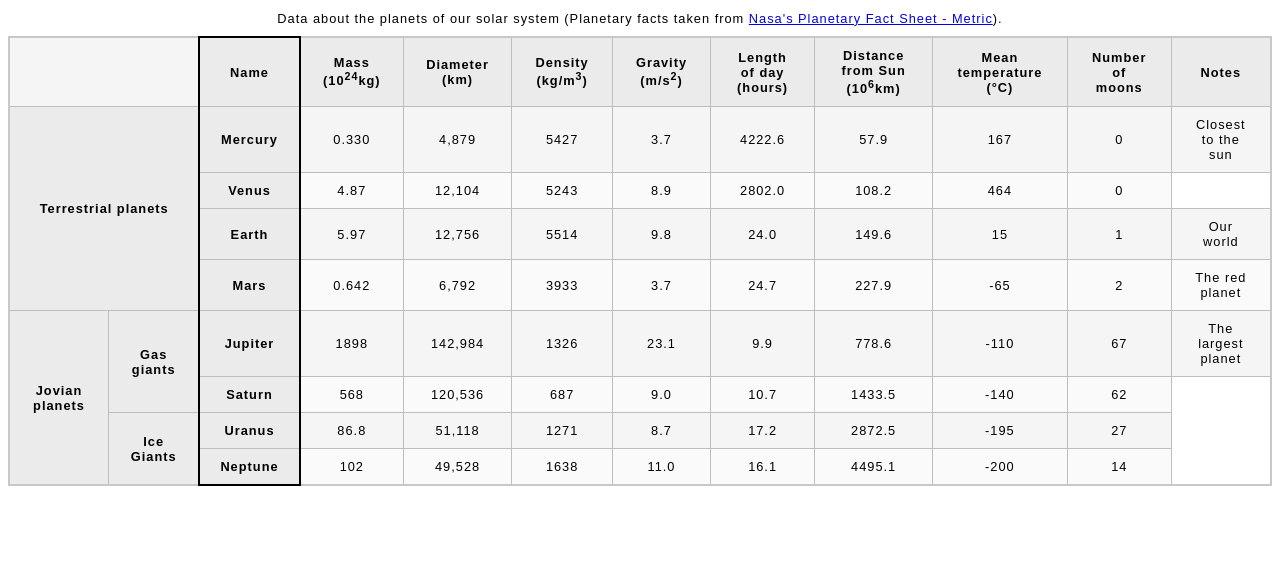
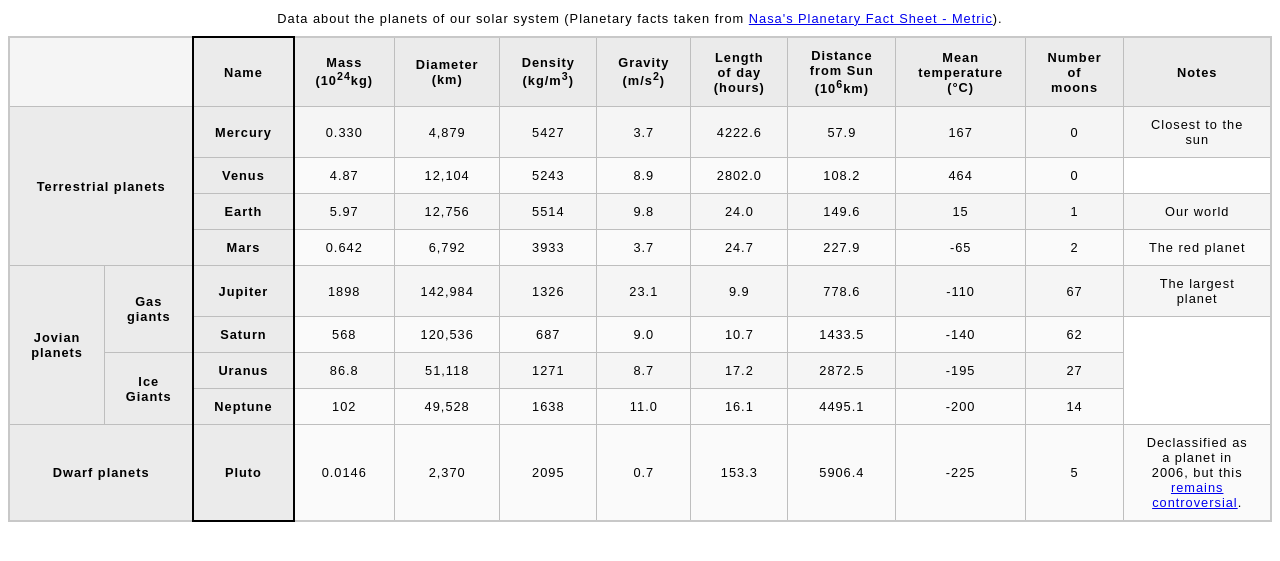
Before and after one commit to mohamedhaniff/mohamedhaniff.github.io, a plain HTML site: page lab2/part2/index.html in a window 1280 px wide. Shown: the part 79-640 px from the top of the page. Drawn offline with Linux system fonts and the light colour scheme.

Commit message:
Final touches

```diff
--- a/lab2/part2/index.html
+++ b/lab2/part2/index.html
@@ -103,6 +103,11 @@
         <th scope = "row " > Neptune </th>
         <td> 102 </td> <td> 49,528 </td> <td>  1638 </td> <td> 11.0</td> <td> 16.1 </td> <td>  4495.1 </td> <td>  -200 </td> <td> 14 </td>
       </tr>
+      <tr>
+        <th rowspan="4" , colspan="2" scope = "rowgroup"> Dwarf planets
+      </tr>
+      <th scope = "row" > Pluto </th>
+      <td> 0.0146 </td> <td> 2,370 </td> <td> 2095 </td> <td>  0.7 </td> <td>  153.3</td> <td>  5906.4 </td> <td> -225 </td> <td> 5 </td> <td>  Declassified as a planet in 2006, but this <a href="http://www.usatoday.com/story/tech/2014/10/02/pluto-planet-solar-system/16578959/">remains controversial</a>. </td>
     </tbody>
 
     </table>
```
